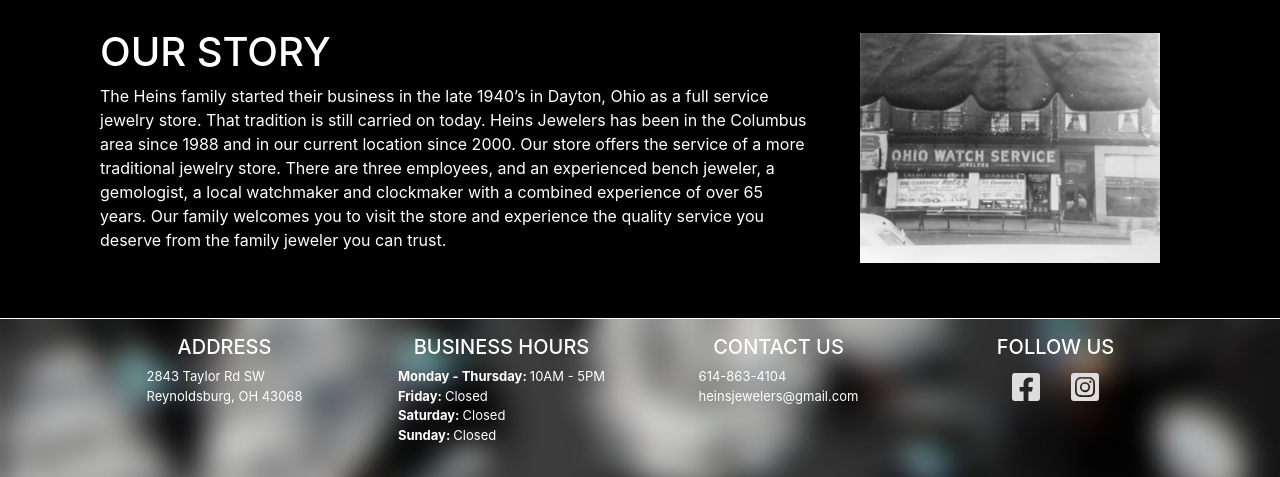
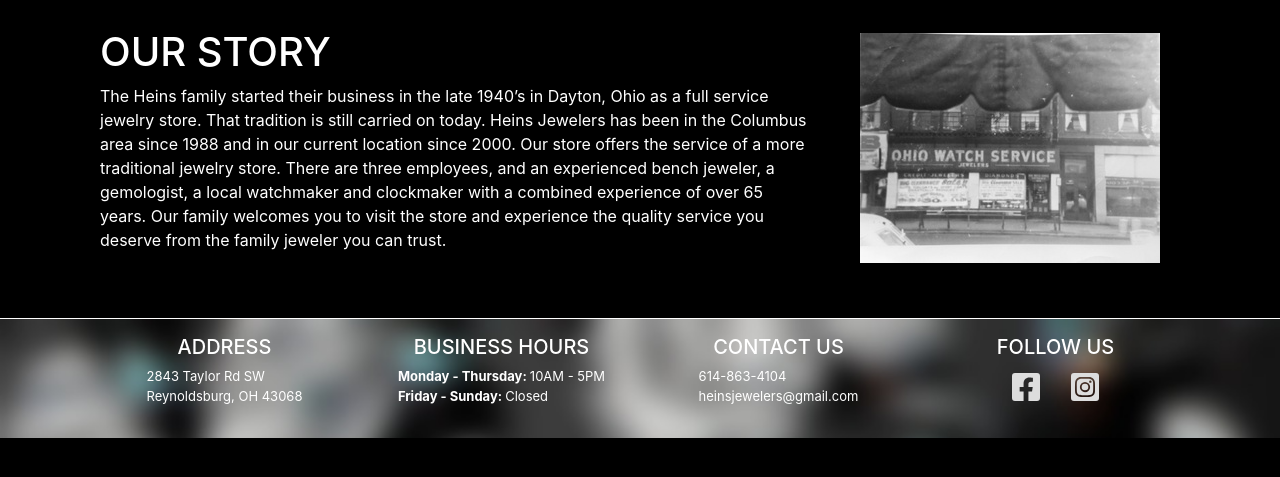
Before and after one commit to heinsjewelers/heinsjewelers.github.io, a plain HTML site: page index.html in a window 1280 px wide. Shown: the part 701-1178 px from the top of the page. After the commit the page ends 1139 px from the top, so only its background shows below. Drawn offline with nearby package versions, Linux system fonts and the light colour scheme.

Commit message:
Update index.html

```diff
--- a/index.html
+++ b/index.html
@@ -82,7 +82,7 @@
             <div class="col-xs-6 col-sm-3 footer-outer">
               <h5 class="text-uppercase">Business hours</h5>
               <div class="footer-text">
-                <p><b>Monday - Thursday: </b>10AM - 5PM<br><b>Friday: </b>Closed<br><b>Saturday: </b>Closed<br><b>Sunday: </b>Closed</p>
+                <p><b>Monday - Thursday: </b>10AM - 5PM<br><b>Friday - Sunday: </b>Closed</p>
               </div>
             </div>
 
```
